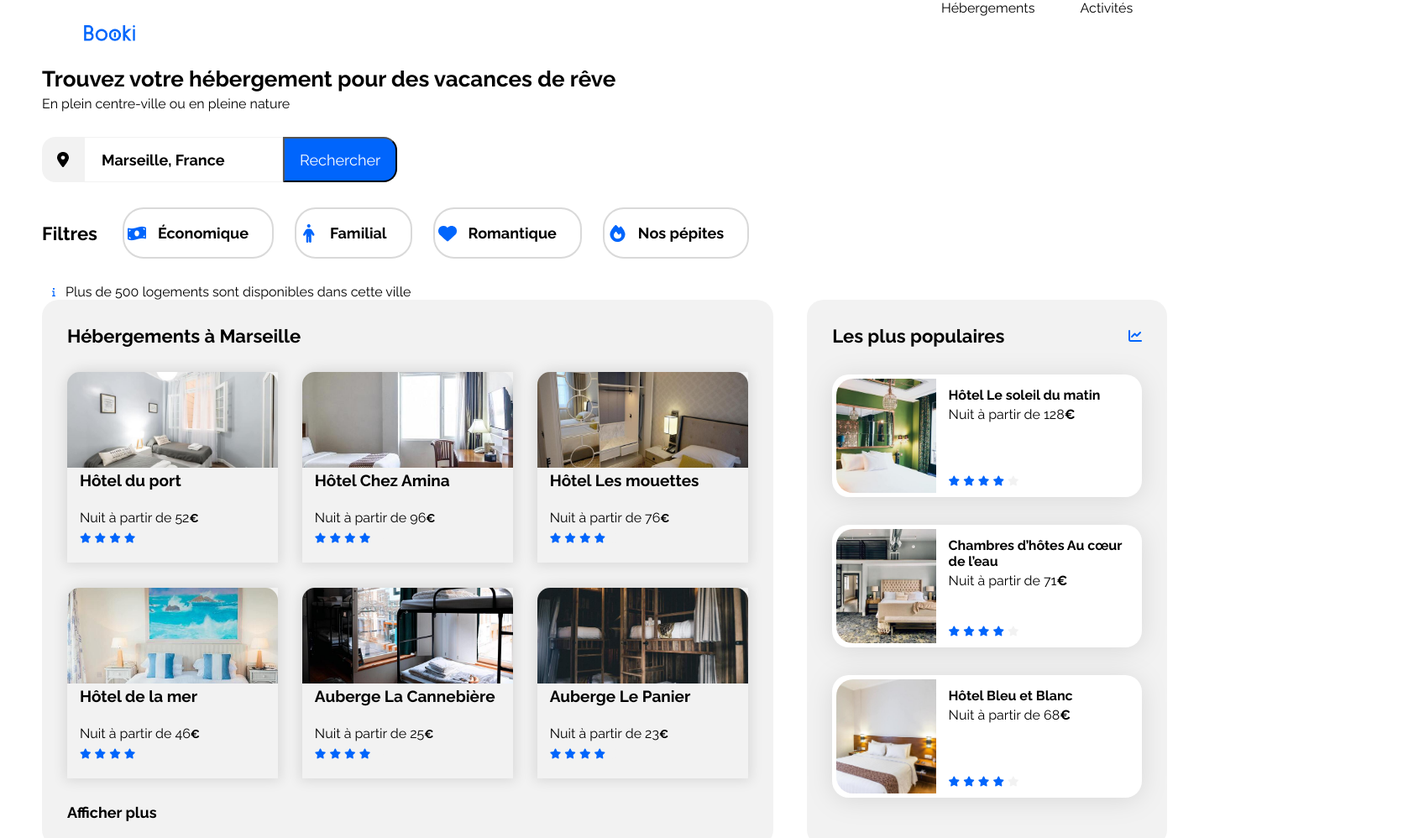
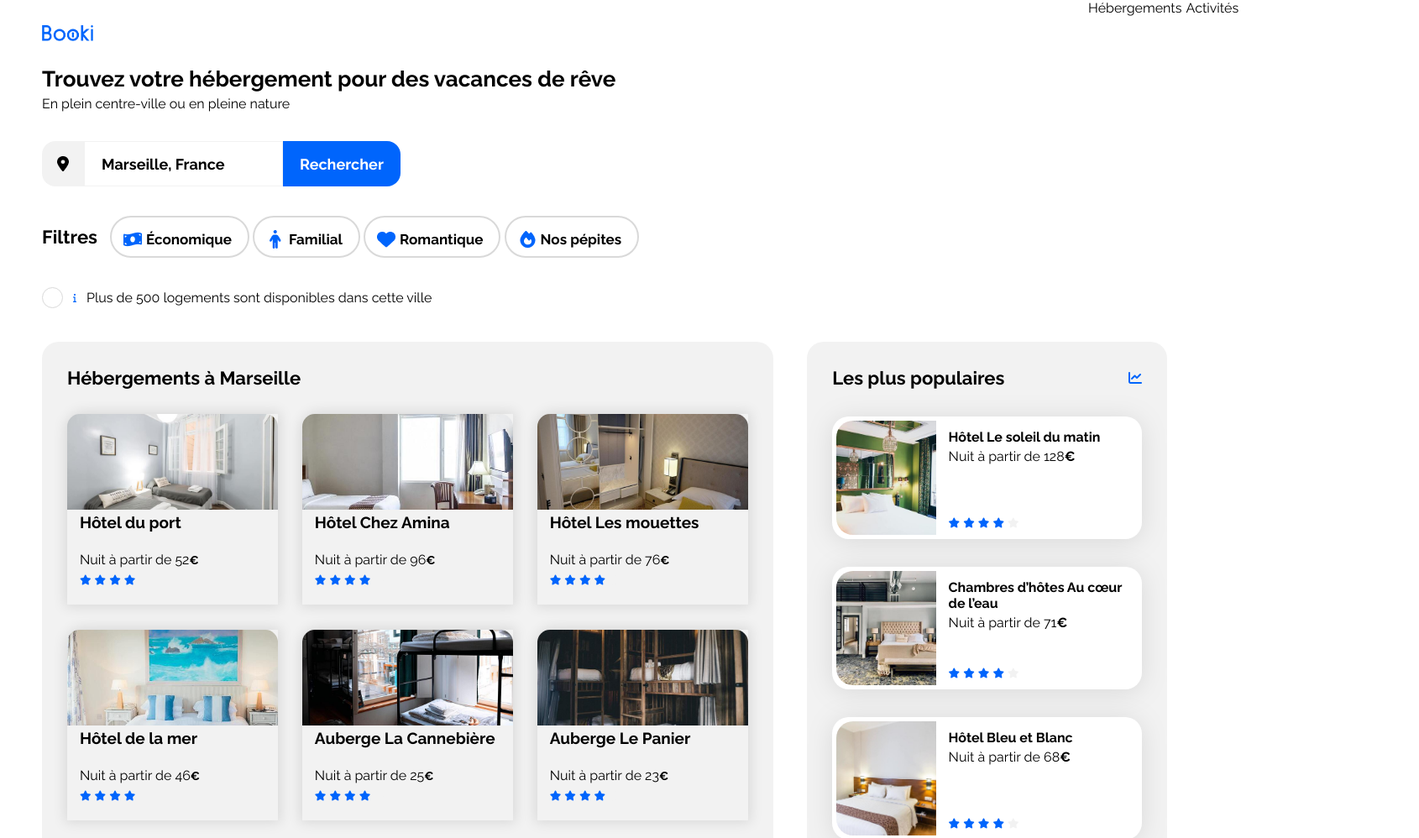
Before and after one commit to AnthonyGDN/Projet-2-OCR-WEB-DEV, a plain HTML site: page index.html in a window 1280 px wide. Shown: the top 998 px of the page at 84% size, 1690 px wide, since content can reach past the window. Drawn offline with Linux system fonts and the light colour scheme.

Commit message:
Modif 4 19/08/2024

```diff
--- a/css/style.css
+++ b/css/style.css
@@ -18,11 +18,6 @@ body {
     margin: auto;
     width: 1440px;
     height: 1889.02px;
-    top: 188px;
-    left: 1599px;
-    padding: 0px 0px 58px 0px;
-    gap: 0px;
-    opacity: 0px;
 }
 
 .main-container {
@@ -30,7 +25,6 @@ body {
     height: 1,722px;
     padding: 0px 50px 0px 50px;
     gap: 35px;
-    opacity: 0px;
 }
 
 a {
@@ -62,46 +56,50 @@ ul {
 header {
     width: 1440px;
     height: 79px;
-    gap: 0px;
-    opacity: 0px;
     display: flex;
     justify-content: space-between;
 }
 
-header .logo-header {
+.logo-header {
     width: 161.09px;
     height: 79px;
-    padding: 30px 50px 30px 50px;
+    padding: 30px 0px 0px 0px;
     gap: 10px;
-    opacity: 0px;
 }
 
-header .logo-header img {
+.logo-header img {
     width: 61.09px;
     height: 19px;
 }
 
-header nav {
+#bouton {
+    width: 244px;
+    height: 35px;
+}
+
+nav {
     width: 344px;
     height: 35px;
     left: 1096px;
     padding: 0px 50px 0px 50px;
     gap: 68px;
-    opacity: 0px;
 }
 
-header nav a {
-    padding: 50px 25px;
-    color: var(--black);
-    border-top: 2px transparent solid;
+nav a.selected-lodg {
+    display: inline-block;
+    width: 113px;
+    height: 35px;
+}
+
+
+nav a {
     transition: .3s
 }
 
-header nav a:hover,.selected {
-    color: var(--blue);
-    border-top: 2px var(--blue) solid
+.selected-lodg a:active {
+    color: #0065FC;
+    text-decoration: overline blue;
 }
-
 
 
 
@@ -110,7 +108,8 @@ header nav a:hover,.selected {
     display: flex;
     flex-direction: column;
     align-items: flex-start;
-    gap: 30px
+    gap: 35px;
+    margin: 0px 0px 40px 0px;
 }
 
 #filter .main-title {
@@ -141,7 +140,7 @@ header nav a:hover,.selected {
     border-radius: 20px
 }
 
-.search-location .map-marker {
+.map-marker {
     min-width: 50px;
     background-color: rgba(242, 242, 242, 1);
     font-size: 18px;
@@ -165,19 +164,20 @@ header nav a:hover,.selected {
     font-weight: 500
 }
 
-.search-location .btn-search {
-    background-color: var(--blue);
+.btn-search {
     color: rgb(255, 255, 255);
     background-color:rgba(0, 101, 252, 1);
     border-radius: 0 16px 16px 0;
+    border-color: transparent;
     padding: 0 18px;
     font-size: 18px;
+    font-weight: 700;
     font-family: inherit;
     cursor: pointer;
     transition: .3s
 }
 
-.search-location .btn-mobile {
+.btn-mobile {
     width: 50px;
     border-radius: 16px;
     display: flex;
@@ -186,76 +186,94 @@ header nav a:hover,.selected {
     display: none
 }
 
-.search-location button:hover {
-    background-color: var(--blue-hover)
-}
-
 .all-filters {
     display: flex;
     flex-direction: row;
     align-items: center;
-    gap: 30px
+    gap: 15px
 }
 
-.all-filters ul {
-    display: flex;
-    flex-direction: row;
-    flex-wrap: wrap;
-    gap: 25px
+a.icon-filter {
+    display: inline;
+    gap: 5px
+}
+.money-icon {
+    height: 50px;
+    padding: 4px 19px 4px 19px;
+    gap: 10px;
+    border: 2px solid #D9D9D9;
+    border-radius: 25px 25px 25px 25px;
+    background-color: white;
+    font-size: 17px;
+    font-weight: 700;
+    line-height: 19.96px;
+    text-align: center;
 }
 
-.all-filters ul li {
+.human-icon {
+    height: 50px;
+    padding: 4px 19px 4px 19px;
+    gap: 10px;
+    border: 2px solid #D9D9D9;
+    border-radius: 25px 25px 25px 25px;
+    background-color: white;
+    font-size: 17px;
+    font-weight: 700;
+    line-height: 19.96px;
+    text-align: center;
+}
+
+.heart-icon {
+    height: 50px;
+    padding: 4px 19px 4px 19px;
+    gap: 10px;
+    border: 2px solid #D9D9D9;
+    border-radius: 25px 25px 25px 25px;
+    background-color: white;
+    font-size: 17px;
+    font-weight: 700;
+    line-height: 19.96px;
+    text-align: center;
+}
+
+.fire-icon {
+    height: 50px;
+    padding: 4px 19px 4px 19px;
+    gap: 10px;
+    border: 2px solid #D9D9D9;
+    border-radius: 25px 25px 25px 25px;
+    background-color: white;
+    font-size: 17px;
+    font-weight: 700;
+    line-height: 19.96px;
+    text-align: center;
+}
+
+.indice-info {
     display: flex;
     flex-direction: row;
     align-items: center;
-    cursor: pointer;
-    transition: .5s;
-    padding: 4px 4px 4px 4px;
-    border-radius: 25px 25px 25px 25px;
-    border: 2px solid rgba(217, 217, 217, 1)
+    gap: 12px;
 }
 
-.all-filters ul li:hover {
-    background-position: left;
-    box-shadow: inset 0 0 0 2px var(--light-blue)
+.icon-filter img {
+    position: relative;
+    right: 5px;
+    top: 5px;
 }
 
-.all-filters ul li .icon-filter {
-    background-color: var(--light-blue);
-    color: var(--blue);
-    height: 50px;
-    width: 50px;
-    font-size: 18px;
-    border-radius: 50px;
-    display: flex;
-    align-items: center;
-    justify-content: center
-}
-
-.all-filters ul li span {
-    margin: 14px 24px 14px 14px;
-    font-size: 18px;
-    font-weight: 700
-}
-
-.Indice-info {
-    display: flex;
-    flex-direction: row;
-    align-items: center;
-    gap: 12px
-}
-
-.Indice-info .icon-info {
+.indice-icon {
     min-width: 23px;
     height: 23px;
-    border: 1px solid var(--dark-grey);
+    border: 1px solid #D9D9D9;
+    border-radius: 25px 25px 25px 25px;
     color: var(--blue);
-    border-radius: 50px;
     font-size: 12px;
     display: flex;
     justify-content: center;
     align-items: center
 }
+
 
 /****** Hebergements And Populaires ***********/
 .hebergements-and-populaires {
@@ -386,7 +404,7 @@ header nav a:hover,.selected {
     align-items: center;
 }
 
-.populaires-cards .card {
+.card {
     display: flex;
     margin-top: 33px;
 }
@@ -398,7 +416,7 @@ header nav a:hover,.selected {
     border-bottom-left-radius: 20px;
 }
 
-.populaires-cards .card-content {
+.card-content {
     width: 67%;
     padding-left: 15px;
     display: flex;
@@ -407,16 +425,16 @@ header nav a:hover,.selected {
     box-sizing: border-box;
 }
 
-.populaires-cards .card-title {
+.card-title {
     margin-top: 10px;
     margin-bottom: 4px;
 }
 
-.populaires-cards .card-subtitle {
+.card-subtitle {
     margin: 0;
 }
 
-.populaires-cards .card-rating {
+.card-rating {
     margin-bottom: 5px;
 }
 
@@ -439,11 +457,17 @@ header nav a:hover,.selected {
     padding: 30px;
 }
 
-#activity .activity-cards {
+.activity-cards {
     display: flex;
     justify-content: space-between;
     height: 450px;
     gap: 30px
+}
+
+.activity-title {
+font-size: 22px;
+font-weight: 700;
+line-height: 25.83px;
 }
 
 .activity-group {
@@ -451,7 +475,7 @@ header nav a:hover,.selected {
     max-height: 439px;
 }
 
-.activity-group .activity-group-card {
+.activity-group-card {
     box-shadow: 0 0 15px 3px rgba(0,0,0,.1);
     transition: .4s;
     border-radius: 20px;
@@ -462,7 +486,7 @@ header nav a:hover,.selected {
     overflow: hidden;
 }
 
-.activity-group .activity-group-card:hover {
+.activity-group-card:hover {
     box-shadow: 0 0 15px 6px rgba(0,0,0,.1);
     transform: scale(1.02)
 }
@@ -474,12 +498,15 @@ header nav a:hover,.selected {
     border-radius: 20px 20px 0 0
 }
 
-.activity-group .activity-group-card h4 {
+.activity-group-card h4 {
     color: var(--black);
     padding: 24px 20px
 }
 
-
+.wide-image {
+    width: 100%;
+    height: 50%;
+}
 
 
 
@@ -497,33 +524,32 @@ footer {
     background: rgba(242, 242, 242, 1);
 }
 
-footer .footer-container {
+.footer-container {
     max-width: 1440px;
     margin: auto;
-    padding: 50px 0;
+    padding: 0px 20px;
     display: flex;
     flex-direction: row;
-    gap: 250px
+    gap: 250px;
 }
 
-footer .footer-container .footer-links {
+.footer-links {
     display: flex;
     flex-direction: column;
-    gap: 24px
 }
 
-footer .footer-container .footer-links ul {
+.footer-links ul {
     display: flex;
     flex-direction: column;
     gap: 12px
 }
 
-footer .footer-container .footer-links ul li a {
+.footer-links ul li a {
     font-weight: 500;
     color: var(--black)
 }
 
-footer .footer-container .footer-links ul li a:hover {
+.footer-links ul li a:hover {
     text-decoration: underline
 }
 
--- a/index.html
+++ b/index.html
@@ -21,10 +21,12 @@
             <a href="#" class="logo-header">
                 <img src="images/logo/booki.png" alt="Logo de Booki">
             </a>
+            <section id="bouton">
             <nav>
-                <a href="#Lodgings" class="selected">Hébergements</a>
-                <a href="#activity">Activités</a>
+                <a href="#Lodgings" class="selected-lodg">Hébergements</a>
+                <a href="#activity" class="sleceted-acti">Activités</a>
             </nav>
+        </section>
         </header>
 
         <main>
@@ -41,34 +43,25 @@
                     <input type="text" value="Marseille, France" placeholder="Lieux">
                     <button type="button" class="btn-search">Rechercher</button>
                 </form>
+
+
+
                 <div class="all-filters">
                     <h2 class="filter-h2">Filtres</h2>
-                    <ul>
-                        <li>
-                            <a href="#" class="icon"></a>
-                            <img src="images/logo/Money.png" alt="Money icon">
-                            <span>Économique</span>
-                        </li>
-                        <li>
-                            <a href="#" class="icon"></a>
-                            <img src="images/logo/Human.png" alt="Human icon">
-                            <span>Familial</span>
-                        </li>
-                        <li>
-                            <a href="#" class="icon"></a>
-                            <img src="images/logo/Heart.png" alt="Heart icon">
-                            <span>Romantique</span>
-                        </li>
-                        <li>
-                            <a href="#" class="icon"></a>
-                            <img src="images/logo/Fire.png" alt="Fire icon">
-                            <span>Nos pépites</span>
-                        </li>
-                    </ul>
+                    <a href="#" class="icon-filter">
+                    <button class="money-icon" type="button"><img src="images/logo/Money.png" alt="Money icon"><span>Économique</span></button>
+                    <button class="human-icon" type="button"><img src="images/logo/Human.png" alt="Human icon"><span>Familial</span></button>
+                    <button class="heart-icon" type="button"><img src="images/logo/Heart.png" alt="Heart icon"><span>Romantique</span></button>
+                    <button class="fire-icon" type="button"><img src="images/logo/Fire.png" alt="Fire icon"><span>Nos pépites</span></button>
+                </a>
+
+
+
+
                 </div>
-                <div class="Indice-info">
-                    <a href="#" class="icon"></a>
-                    <img src="images/logo/Indice.png" alt="Indice icon">
+                <div class="indice-info">
+                    <a href="#" class="indice-icon"></a>
+                    <img src="images/logo/Indice.png" alt="indice icon">
                     <span>Plus de 500 logements sont disponibles dans cette ville</span>
                  </div>
                 </section>
@@ -270,7 +263,7 @@
 
 
             <section id="activity">
-                <h2>Activités à Marseille</h2>
+                <h2 class = acticity-title>Activités à Marseille</h2>
                 <div class="activity-cards">
                     <div class="activity-group">
                         <a href="#">
@@ -283,7 +276,7 @@
                     <div class="activity-group">
                         <a href="#">
                             <div class="activity-group-card">
-                                <img src="images/activites/paul-hermann.jpg" alt="Fort de Pomègues">
+                                <img src="images/activites/paul-hermann.jpg" alt="Fort de Pomègues" class="wide-image">
                                 <h3>Fort de Pomègues</h3>
                             </div>
                         </a>
```
